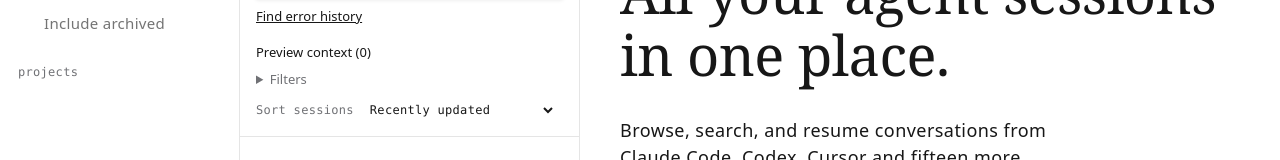
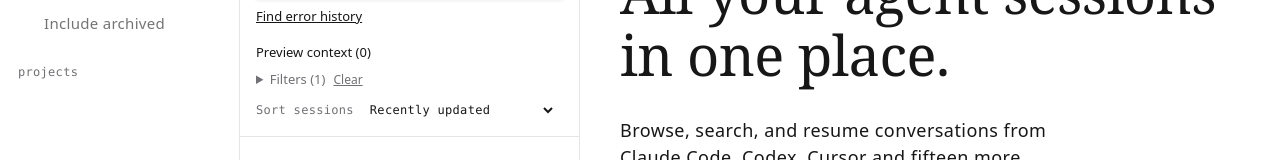
Before and after one commit to tryronda/ronda, a React (Vite) app: page / in a window 1280 px wide. Both pictures are taken after a click on the button "Starred". Shown: the part 202-362 px from the top of the page. Built offline with nearby package versions, Linux system fonts and the light colour scheme; some icons are missing.

Commit message:
Show the active filter count

```diff
--- a/src/workbench/Workbench.tsx
+++ b/src/workbench/Workbench.tsx
@@ -235,6 +235,8 @@ export function Workbench({ api = defaultBackend, sidebarOpen = true, isActive =
     setProject(null); setAgent(null); setStarredOnly(false); setLabelId(""); setIncludeArchived(false);
     setDateFrom(""); setDateThrough(""); setModel(""); setHost("");
   };
+  /** Everything `clearFilters` resets; library sort is not a filter. */
+  const activeFilterCount = [project, agent, dateFrom, dateThrough, model, host, labelId, starredOnly, includeArchived].filter(Boolean).length;
   const [search, setSearch] = useState("");
   const [savedSearches, setSavedSearches] = useState<SavedSearch[]>([]);
   const savedSearchesRef = useRef(savedSearches);
@@ -1137,7 +1139,11 @@ export function Workbench({ api = defaultBackend, sidebarOpen = true, isActive =
         <button type="button" className="my-2 text-[13px] underline" onClick={()=>findHistory(search,null)}>Find error history</button>
         <ContextBundle api={api} selection={contextSelection} clear={()=>setContextSelection([])} embedded={embedded} />
         <details className="mt-2 text-[13px]">
-          <summary className="cursor-pointer text-muted-foreground">Filters</summary>
+          <summary className="cursor-pointer text-muted-foreground">
+            <span aria-label={activeFilterCount ? `Filters (${activeFilterCount}), ${activeFilterCount} active` : undefined}>{activeFilterCount ? `Filters (${activeFilterCount})` : "Filters"}</span>
+            {activeFilterCount > 0 && <button type="button" className="ml-2 text-[12px] underline" aria-label="Clear active filters"
+              onClick={event=>{event.preventDefault();event.stopPropagation();clearFilters();if(detail.kind==="project")navigateDetail({kind:"home"});}}>Clear</button>}
+          </summary>
           <div className="mt-2 grid grid-cols-2 gap-2">
             <label>Updated from<input aria-label="Updated from" type="date" value={dateFrom}
               onInput={event=>setDateFrom(event.currentTarget.value)} className="mt-1 w-full min-w-0 bg-chip p-1" /></label>
```
Also changed, not shown: 3 other files (tests, documents, lock files or other folders).
